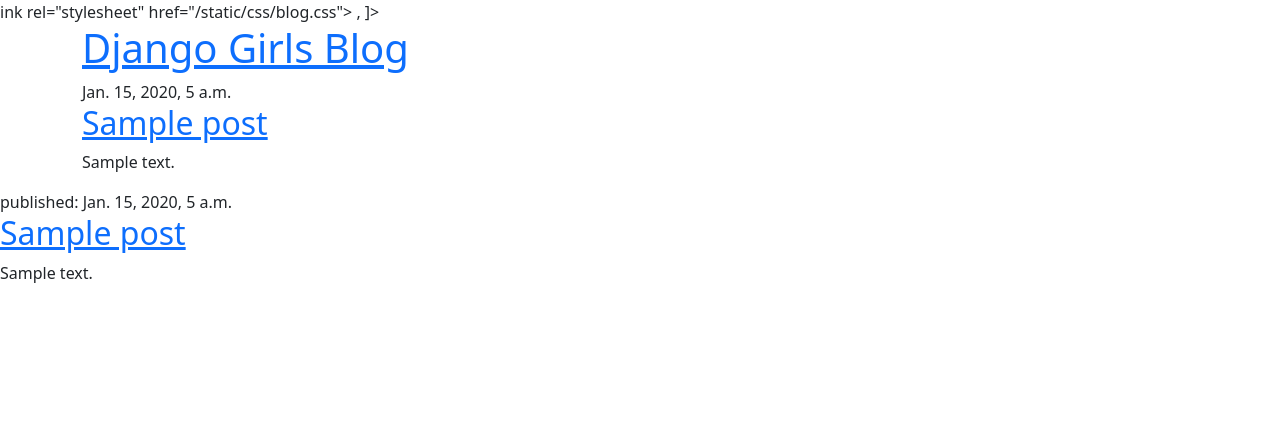
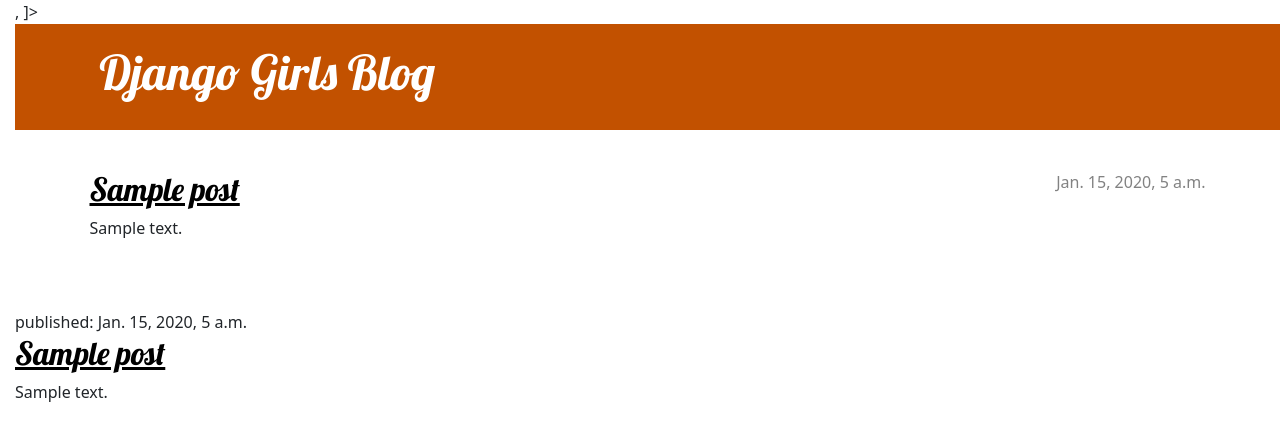
Before and after one commit to Sai-K-Kham/my-first-blog, a Django app: template blog/templates/blog/post_list.html in a window 1280 px wide. Shown: the top 441 px of the page. Run offline with Django 5.2, Linux system fonts and the light colour scheme; the template is opened without the code that fills it: values that come from a table or form of the project are taken from there, others are empty; tables that the repository leaves empty hold one stand-in row (values such as "Sample post").

Commit message:
its getting annoying

```diff
--- a/blog/templates/blog/post_list.html
+++ b/blog/templates/blog/post_list.html
@@ -4,7 +4,7 @@
 <html>
     <head>
 	<link rel="stylesheet" href="https://cdn.jsdelivr.net/npm/bootstrap@5.3.3/dist/css/bootstrap.min.css" integrity="sha384-QWTKZyjpPEjISv5WaRU9OFeRpok6YctnYmDr5pNlyT2bRjXh0JMhjY6hW+ALEwIH" crossorigin="anonymous">
-	ink rel="stylesheet" href="{% static 'css/blog.css' %}">
+	<link rel="stylesheet" href="{% static 'css/blog.css' %}">
 	<link rel="stylesheet" href="https://fonts.googleapis.com/css?family=Lobster&subset=latin,latin-ext">
 
         <title>Django Girls blog</title>
```
